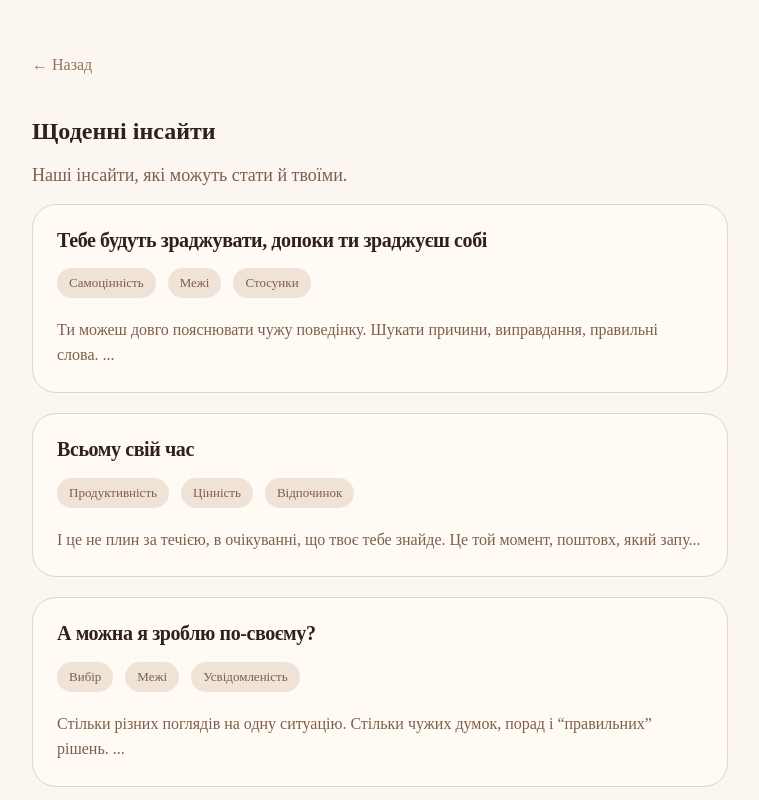
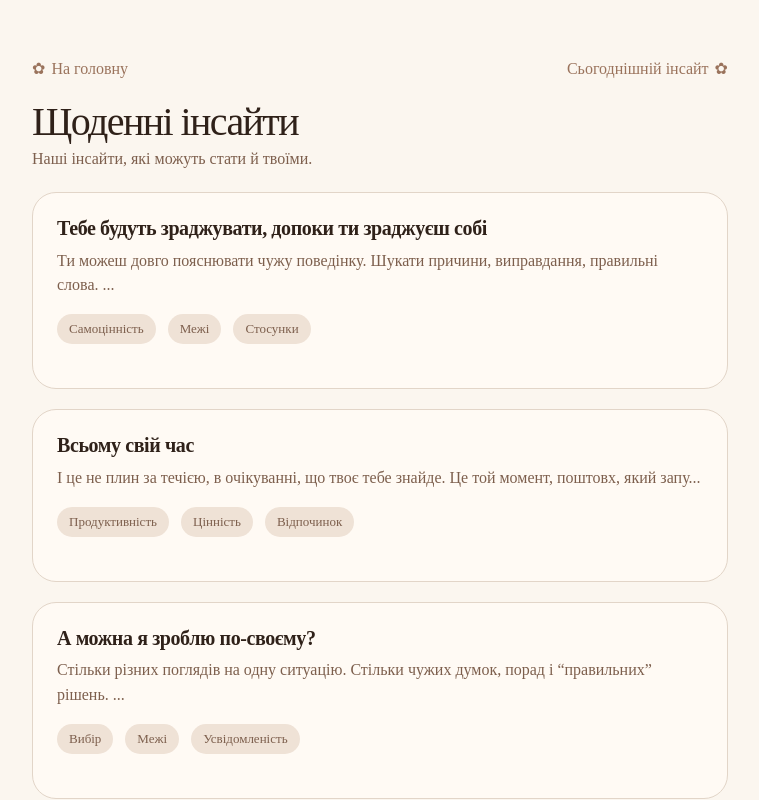
Before and after one commit to TetianaShch/daily-insights, a React (Vite) app: page /insights in a window 1280 px wide. Shown: the top 800 px of the page, without its empty margins (260-1019 px from the left). Built offline with nearby package versions, Linux system fonts and the light colour scheme.

Commit message:
feat: add flower branding and refine page navigation

```diff
--- a/src/App.tsx
+++ b/src/App.tsx
@@ -4,7 +4,7 @@ import { Routes, Route } from "react-router-dom";
 import ScrollToTop from "./components/ScrollToTop/ScrollToTop";
 
 import WelcomePage from "./pages/WelcomePage/WelcomePage";
-import InsightCatalog from "./components/InsightCatalog/InsightCatalog";
+import InsightCatalog from "./pages/InsightCatalog/InsightCatalog";
 import InsightPage from "./pages/InsightPage/InsightPage";
 import { insights } from "./data/insights";
 
--- a/src/components/FlowerBurst/FlowerBurst.tsx
+++ b/src/components/FlowerBurst/FlowerBurst.tsx
@@ -1,5 +1,6 @@
 import { useState } from "react";
 import styles from "./FlowerBurst.module.css";
+import FlowerIcon from "../FlowerIcon/FlowerIcon";
 
 function FlowerBurst() {
   const [isBlooming, setIsBlooming] = useState(false);
@@ -15,7 +16,7 @@ function FlowerBurst() {
   return (
     <span className={styles.wrapper}>
       <button className={styles.flower} onClick={handleClick} type="button">
-        ✿
+        <FlowerIcon />
       </button>
 
       {isBlooming && (
--- /dev/null
+++ b/src/components/FlowerIcon/FlowerIcon.module.css
@@ -0,0 +1,5 @@
+.icon {
+  display: inline-block;
+  color: inherit;
+  line-height: 1;
+}
--- /dev/null
+++ b/src/components/FlowerIcon/FlowerIcon.tsx
@@ -0,0 +1,7 @@
+import styles from "./FlowerIcon.module.css";
+
+function FlowerIcon() {
+  return <span className={styles.icon}>✿</span>;
+}
+
+export default FlowerIcon;
--- a/src/components/InsightCatalog/InsightCatalog.module.css
+++ b/src/pages/InsightCatalog/InsightCatalog.module.css
@@ -1,38 +1,50 @@
 .catalog {
-  max-width: 820px;
+  max-width: 860px;
   margin: 0 auto;
-  padding: 24px 20px;
+  padding: 28px 20px 72px;
 }
 
-.header {
-  margin-bottom: 48px;
+.navigation {
+  display: flex;
+  justify-content: space-between;
+  align-items: center;
+
+  margin-bottom: 24px;
 }
 
-.backLink {
-  display: inline-block;
-  margin-bottom: 24px;
+.backLink,
+.todayLink {
+  display: inline-flex;
+  align-items: center;
+  gap: 6px;
 
   color: var(--color-accent);
   text-decoration: none;
+
+  transition:
+    color var(--transition-fast),
+    opacity var(--transition-fast);
 }
 
 .backLink:hover,
-.backLink:focus-visible {
+.backLink:focus-visible,
+.todayLink:hover,
+.todayLink:focus-visible {
   color: var(--color-accent-dark);
   text-decoration: none;
 }
 
 .title {
-  margin: 0 0 40px;
-  font-size: 56px;
+  margin: 0 0 8px;
+  font-size: 40px;
   font-weight: 500;
   line-height: 1;
   letter-spacing: -0.04em;
 }
 
 .subtitle {
-  margin-top: 12px;
-  font-size: 18px;
+  margin: 4px 0 24px;
+  font-size: 16px;
   color: var(--color-text-muted);
 }
 
@@ -46,14 +58,15 @@
 }
 
 .card {
+  position: relative;
   padding: 24px;
   border: 1px solid var(--color-border);
   border-radius: var(--radius-card);
   background: var(--color-surface);
   cursor: pointer;
   transition:
-    transform 0.2s ease,
-    border-color 0.2s ease;
+    transform var(--transition-fast),
+    border-color var(--transition-fast);
 }
 
 .card:hover {
@@ -61,7 +74,7 @@
   border-color: var(--color-border-hover);
 }
 
-.cardLink {
+.cardContent {
   display: block;
   color: inherit;
   text-decoration: none;
@@ -75,10 +88,13 @@
 }
 
 .keywords {
+  position: relative;
+  z-index: 2;
+
   display: flex;
   flex-wrap: wrap;
   gap: 12px;
-  margin-bottom: 20px;
+  margin: 16px 0 20px;
 }
 
 .keywordLink,
--- a/src/components/InsightCatalog/InsightCatalog.tsx
+++ b/src/pages/InsightCatalog/InsightCatalog.tsx
@@ -1,6 +1,7 @@
 import type { Insight } from "../../types/insight";
 import styles from "./InsightCatalog.module.css";
 import { Link, useSearchParams } from "react-router-dom";
+import FlowerIcon from "../../components/FlowerIcon/FlowerIcon";
 
 type InsightCatalogProps = {
   insights: Insight[];
@@ -16,18 +17,30 @@ function InsightCatalog({ insights }: InsightCatalogProps) {
 
   return (
     <section className={styles.catalog}>
-      <Link className={styles.backLink} to="/">
-        ← Назад
-      </Link>
-      <h2>Щоденні інсайти</h2>
+      <div className={styles.navigation}>
+        <Link className={styles.backLink} to="/">
+          <FlowerIcon />
+          На головну
+        </Link>
+
+        <Link className={styles.todayLink} to="/insight/today">
+          Сьогоднішній інсайт
+          <FlowerIcon />
+        </Link>
+      </div>
+      <h2 className={styles.title}>Щоденні інсайти</h2>
       <p className={styles.subtitle}>
         Наші інсайти, які можуть стати й твоїми.
       </p>
       <ul className={styles.list}>
         {filteredInsights.map((insight) => (
           <li key={insight.id} className={styles.card}>
-            <Link className={styles.cardLink} to={`/insight/${insight.id}`}>
+            <Link className={styles.cardContent} to={`/insight/${insight.id}`}>
               <h3 className={styles.cardTitle}>{insight.title}</h3>
+
+              <p className={styles.description}>
+                {insight.description.slice(0, 100)}...
+              </p>
             </Link>
 
             <p className={styles.keywords}>
@@ -45,12 +58,6 @@ function InsightCatalog({ insights }: InsightCatalogProps) {
                 </Link>
               ))}
             </p>
-
-            <Link className={styles.cardLink} to={`/insight/${insight.id}`}>
-              <p className={styles.description}>
-                {insight.description.slice(0, 100)}...
-              </p>
-            </Link>
           </li>
         ))}
       </ul>
--- a/src/pages/InsightPage/InsightPage.module.css
+++ b/src/pages/InsightPage/InsightPage.module.css
@@ -6,9 +6,17 @@
 
 .backLink {
   display: inline-flex;
-  margin-bottom: 36px;
+  align-items: center;
+  gap: 6px;
+  margin-bottom: 24px;
   color: var(--color-accent);
   font-size: 15px;
+  text-decoration: none;
+}
+
+.backLink:hover,
+.backLink:focus-visible {
+  color: var(--color-accent-dark);
   text-decoration: none;
 }
 
@@ -51,9 +59,11 @@
   max-width: 760px;
   margin: 0 0 32px;
   color: var(--color-text);
-  font-size: clamp(28px, 6vw, 50px);
-  line-height: 0.98;
-  letter-spacing: -0.05em;
+
+  font-size: clamp(28px, 4.5vw, 40px);
+
+  line-height: 1.1;
+  letter-spacing: -0.03em;
   font-weight: 500;
 }
 
@@ -85,15 +95,14 @@
   background: var(--color-background);
   border-left: 4px solid var(--color-highlight);
   color: var(--color-text-secondary);
+
+  transition:
+    transform var(--transition-fast),
+    border-color var(--transition-fast);
 }
 
-.actionLabel {
-  margin: 0 0 12px;
-  color: var(--color-accent);
-  font-size: 13px;
-  font-weight: 600;
-  letter-spacing: 0.08em;
-  text-transform: uppercase;
+.action:hover {
+  transform: translateY(-3px);
 }
 
 .action p {
--- a/src/pages/InsightPage/InsightPage.tsx
+++ b/src/pages/InsightPage/InsightPage.tsx
@@ -4,6 +4,7 @@ import { authors } from "../../data/authors";
 import styles from "./InsightPage.module.css";
 import { getTodayInsight } from "../../utils/getTodayInsight";
 import FlowerBurst from "../../components/FlowerBurst/FlowerBurst";
+import FlowerIcon from "../../components/FlowerIcon/FlowerIcon";
 
 function InsightPage() {
   const { id } = useParams();
@@ -15,8 +16,9 @@ function InsightPage() {
   if (!insight) {
     return (
       <section className={styles.page}>
-        <Link className={styles.backLink} to="/">
-          ← Назад
+        <Link className={styles.backLink} to="/insights">
+          <FlowerIcon />
+          Назад
         </Link>
         <h1 className={styles.title}>Інсайт не знайдено</h1>
       </section>
@@ -27,8 +29,9 @@ function InsightPage() {
 
   return (
     <section className={styles.page}>
-      <Link className={styles.backLink} to="/">
-        ← Назад
+      <Link className={styles.backLink} to="/insights">
+        <FlowerIcon />
+        Назад
       </Link>
 
       <article className={styles.article}>
--- a/src/pages/WelcomePage/WelcomePage.module.css
+++ b/src/pages/WelcomePage/WelcomePage.module.css
@@ -12,12 +12,29 @@
   margin-bottom: 24px;
   color: var(--color-accent);
   font-size: 72px;
+
+  animation: flowerFloat 2s ease-in-out infinite;
+  transform-origin: center;
+}
+
+@keyframes flowerFloat {
+  0% {
+    transform: translateY(0) rotate(-4deg);
+  }
+
+  50% {
+    transform: translateY(-4px) rotate(4deg);
+  }
+
+  100% {
+    transform: translateY(0) rotate(-4deg);
+  }
 }
 
 .title {
   margin: 0;
   color: var(--color-text);
-  font-size: clamp(48px, 8vw, 84px);
+  font-size: clamp(52px, 8vw, 84px);
   line-height: 0.95;
   letter-spacing: -0.06em;
   font-weight: 500;
@@ -27,7 +44,7 @@
   max-width: 420px;
   margin: 24px 0 0;
   color: var(--color-text-muted);
-  font-size: 18px;
+  font-size: 16px;
   line-height: 1.6;
 }
 
@@ -49,10 +66,6 @@
   padding: 14px 24px;
   background: var(--color-accent-dark);
   color: var(--color-surface);
-
-  transition:
-    background var(--transition-fast),
-    color var(--transition-fast);
 }
 
 .primaryLink:hover,
--- a/src/pages/WelcomePage/WelcomePage.tsx
+++ b/src/pages/WelcomePage/WelcomePage.tsx
@@ -1,10 +1,13 @@
 import { Link } from "react-router-dom";
 import styles from "./WelcomePage.module.css";
+import FlowerIcon from "../../components/FlowerIcon/FlowerIcon";
 
 function WelcomePage() {
   return (
     <section className={styles.page}>
-      <div className={styles.flower}>✿</div>
+      <div className={styles.flower}>
+        <FlowerIcon />
+      </div>
 
       <h1 className={styles.title}>Щоденні інсайти</h1>
 
```
